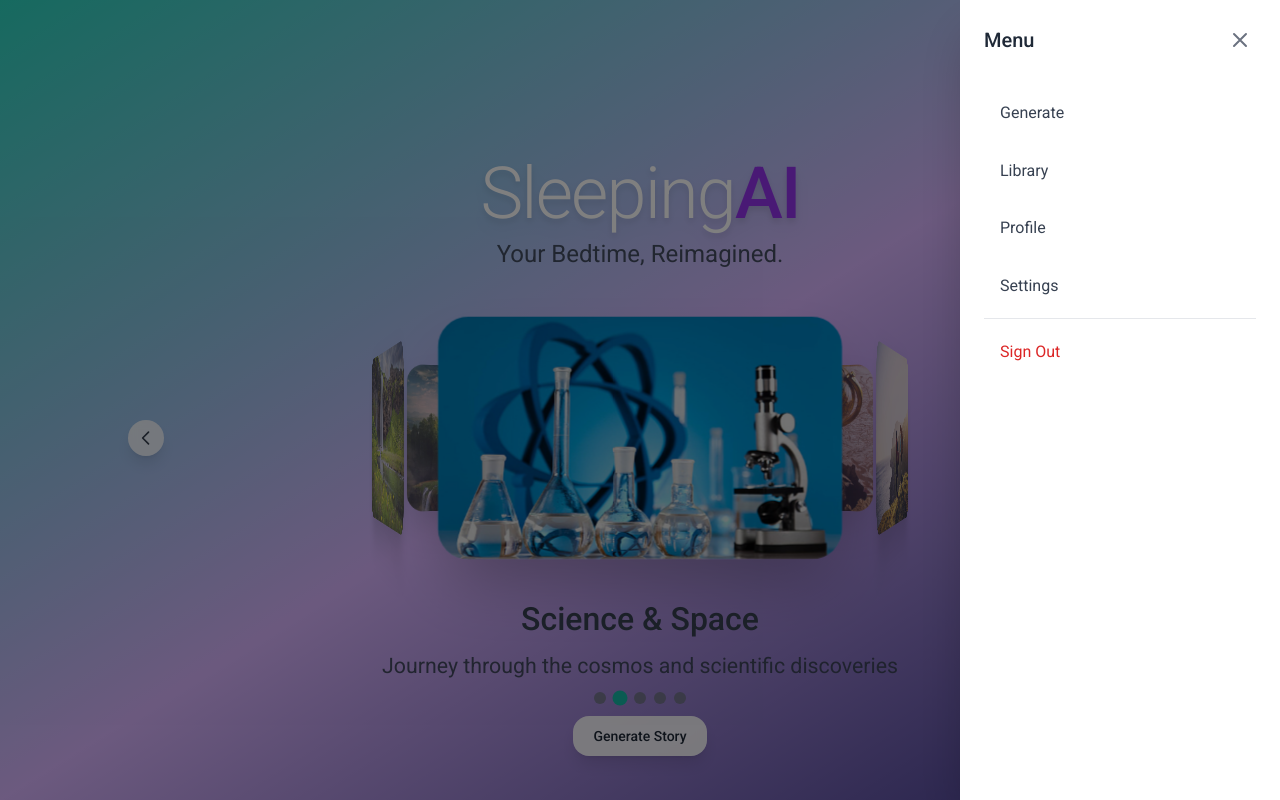
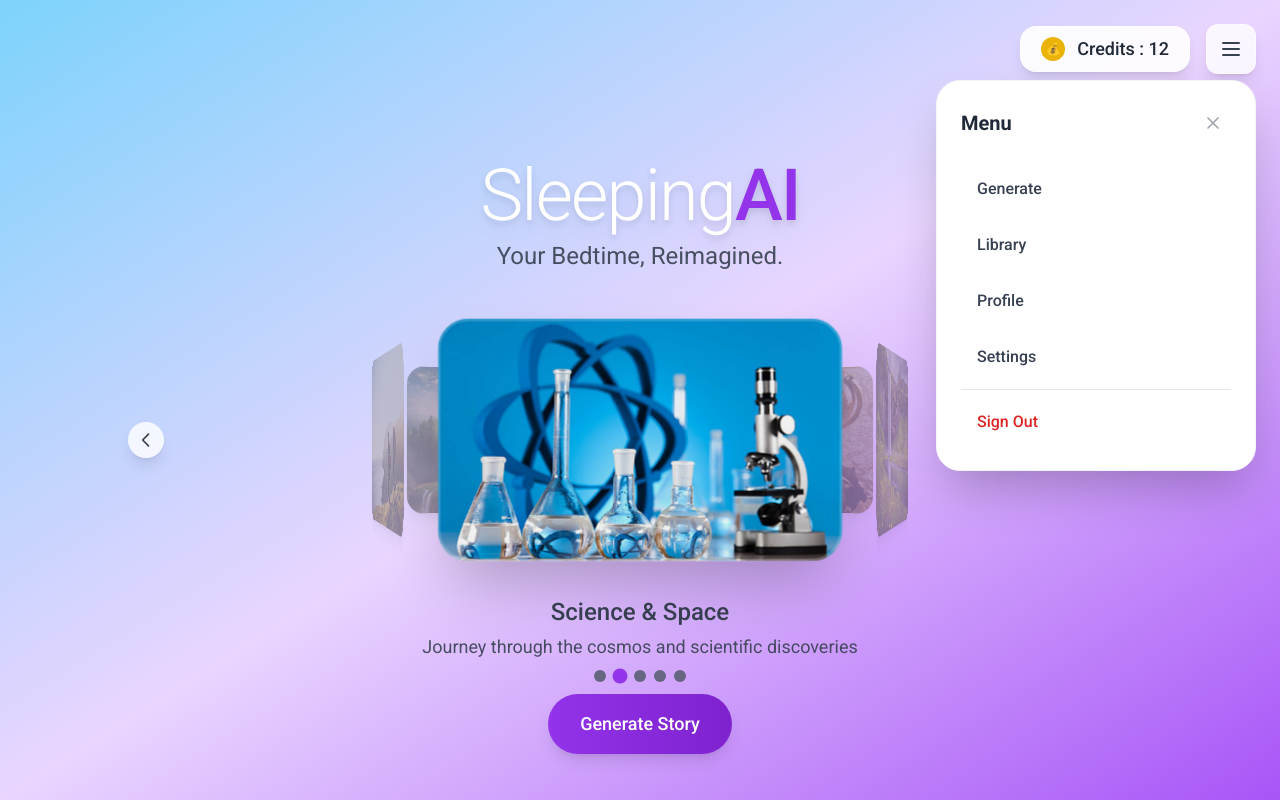
Before and after one commit to vladboureanu/sleepingai, a Next.js app: page /dashboard in a window 1280 px wide. Both pictures are taken after a click on the button 1231 px from the left and 49 px from the top of the page. Built offline with nearby package versions, Linux system fonts and the light colour scheme.

Commit message:
carousel + menu

```diff
--- a/app/dashboard/page.js
+++ b/app/dashboard/page.js
@@ -1,6 +1,6 @@
 'use client';
 
-import { useState } from 'react';
+import { useState, useEffect, useRef } from 'react';
 import { useRouter } from 'next/navigation';
 
 function HomePage() {
@@ -9,13 +9,31 @@ function HomePage() {
   const [visualRotation, setVisualRotation] = useState(-72); // Track visual rotation separately
   const [showMenu, setShowMenu] = useState(false);
   const router = useRouter();
+  const menuRef = useRef(null);
+
+  // Close menu when clicking outside
+  useEffect(() => {
+    function handleClickOutside(event) {
+      if (menuRef.current && !menuRef.current.contains(event.target)) {
+        setShowMenu(false);
+      }
+    }
+
+    // Only add listener when menu is open
+    if (showMenu) {
+      document.addEventListener('mousedown', handleClickOutside);
+      return () => {
+        document.removeEventListener('mousedown', handleClickOutside);
+      };
+    }
+  }, [showMenu]);
 
   const topics = [
     {
-      id: 'nature',
-      title: 'Nature & Wildlife',
-      image: 'nature.jpg',
-      description: 'Explore the wonders of the natural world'
+      id: 'philosophy',
+      title: 'Philosophy and Dreams',
+      image: 'philosophy.jpg',
+      description: 'Adventures and Ideas: Simple Paths to Big Dreams'
     },
     {
       id: 'science',
@@ -24,27 +42,31 @@ function HomePage() {
       description: 'Journey through the cosmos and scientific discoveries'
     },
     {
-      id: 'adventure',
-      title: 'Adventure & Travel',
-      image: 'adventure.jpg',
-      description: 'Embark on exciting adventures around the world'
+      id: 'nature',
+      title: 'Nature Escapes',
+      image: 'nature.jpg',
+      description: 'Explore the wonders of the natural world'
+    },
+    {
+      id: 'fantasy',
+      title: 'Fantasy Realms',
+      image: 'history.jpg',
+      description: 'Enter magical realms and mystical adventures'
     },
     {
       id: 'history',
-      title: 'History & Culture',
-      image: 'history.jpg',
+      title: 'Historical Echoes',
+      image: 'fantasy.jpg',
       description: 'Discover ancient civilizations and cultural treasures'
-    },
-    {
-      id: 'fantasy',
-      title: 'Fantasy & Magic',
-      image: 'fantasy.jpg',
-      description: 'Enter magical realms and mystical adventures'
     }
   ];
 
   const handleTopicSelect = (index) => {
     setSelectedTopic(index);
+    // Calculate the rotation needed to bring this topic to center
+    // Negative because we rotate the container opposite to bring item forward
+    const targetRotation = -index * 72;
+    setVisualRotation(targetRotation);
   };
 
   const handleGenerateStory = () => {
@@ -56,26 +78,28 @@ function HomePage() {
   };
 
   const handlePrevTopic = () => {
-    setSelectedTopic(prev => prev === 0 ? topics.length - 1 : prev - 1);
-    setVisualRotation(prev => prev + 72); // Always rotate in one direction
+    const newTopic = selectedTopic === 0 ? topics.length - 1 : selectedTopic - 1;
+    setSelectedTopic(newTopic);
+    setVisualRotation(prev => prev - 72); // Left arrow = rotate left (negative)
   };
 
   const handleNextTopic = () => {
-    setSelectedTopic(prev => prev === topics.length - 1 ? 0 : prev + 1);
-    setVisualRotation(prev => prev - 72); // Always rotate in the other direction
+    const newTopic = selectedTopic === topics.length - 1 ? 0 : selectedTopic + 1;
+    setSelectedTopic(newTopic);
+    setVisualRotation(prev => prev + 72); // Right arrow = rotate right (positive)
   };
 
   return (
-    <div className="min-h-screen bg-gradient-to-br from-teal-400 via-purple-300 to-indigo-900 flex flex-col font-roboto" style={{ fontSize: '16px' }}>
+    <div className="min-h-screen bg-gradient-to-br from-sky-300 via-purple-200 to-purple-500 flex flex-col font-roboto" style={{ fontSize: '16px' }}>
       {/* Header */}
       <div className="flex justify-end items-center p-6">
         <div className="flex items-center gap-4">
           {/* Credits Display */}
-          <div className="bg-white bg-opacity-80 backdrop-blur-sm rounded-2xl px-5 py-2 flex items-center gap-3 shadow-lg border border-white border-opacity-30">
+          <div className="bg-white bg-opacity-90 backdrop-blur-md rounded-2xl px-5 py-2 flex items-center gap-3 shadow-lg border border-white border-opacity-30">
             <div className="w-6 h-6 bg-yellow-500 rounded-full flex items-center justify-center">
               <span className="text-xs font-bold text-white">💰</span>
             </div>
-            <span className="text-gray-800 font-medium">Credits : {credits}</span>
+            <span className="text-gray-800 font-medium text-lg">Credits : {credits}</span>
           </div>
 
           {/* Hamburger Menu */}
@@ -124,13 +148,20 @@ function HomePage() {
             >
               {topics.map((topic, index) => {
                 const angle = (index * 72); // 72 degrees between each card
-                const isActive = index === selectedTopic;
+
+                // Calculate which card is currently in the center based on rotation
+                const currentRotation = visualRotation % 360;
+                const normalizedRotation = currentRotation < 0 ? currentRotation + 360 : currentRotation;
+                const cardRotation = (angle + normalizedRotation) % 360;
+
+                // A card is in center when its rotation is close to 0 degrees (facing forward)
+                const isInCenter = Math.abs(cardRotation) < 36 || Math.abs(cardRotation - 360) < 36;
 
                 // Bigger horizontal circle positioning
                 const rotateY = angle;
                 const translateZ = 250; // Bigger radius
-                const scale = isActive ? 1 : 0.85;
-                const opacity = isActive ? 1 : 0.7;
+                const scale = isInCenter ? 1 : 0.85;
+                const opacity = isInCenter ? 1 : 0.4; // Center card fully visible, others transparent
 
                 return (
                   <div
@@ -139,23 +170,30 @@ function HomePage() {
                     style={{
                       transform: `rotateY(${rotateY}deg) translateZ(${translateZ}px) scale(${scale})`,
                       opacity: opacity,
-                      zIndex: isActive ? 30 : 20,
+                      zIndex: isInCenter ? 30 : 20,
                       transformStyle: 'preserve-3d'
                     }}
                     onClick={() => handleTopicSelect(index)}
                   >
-                    <div className="relative rounded-3xl overflow-hidden shadow-2xl w-80 h-48">
+                    <div className={`relative rounded-3xl overflow-hidden w-80 h-48 ${
+                      isInCenter ? 'shadow-2xl' : 'shadow-lg'
+                    }`}>
                       <img
                         src={`/images/${topic.image}`}
                         alt={topic.title}
                         className="w-full h-full object-cover"
                         style={{ display: 'block' }}
                       />
-                      <div className="absolute inset-0 bg-black bg-opacity-10"></div>
+                      {/* Dynamic overlay based on center position */}
+                      <div className={`absolute inset-0 transition-all duration-600 ${
+                        isInCenter
+                          ? 'bg-black bg-opacity-5'
+                          : 'bg-black bg-opacity-40'
+                      }`}></div>
 
-                      {/* Enhanced glow effect for active card */}
-                      {isActive && (
-                        <div className="absolute -inset-1 bg-gradient-to-r from-teal-400 to-purple-400 rounded-3xl opacity-30 blur-sm -z-10"></div>
+                      {/* Optional: Add subtle border highlight for center card */}
+                      {isInCenter && (
+                        <div className="absolute inset-0 border-2 border-white border-opacity-20 rounded-3xl pointer-events-none"></div>
                       )}
                     </div>
                   </div>
@@ -175,10 +213,10 @@ function HomePage() {
           </button>
         </div>
 
-        {/* Topic Title and Description - Tighter spacing */}
+        {/* Topic Title and Description - Using same typography as landing page */}
         <div className="text-center mb-2 px-4">
-          <h3 className="text-heading-sm font-medium text-gray-700 mb-1">{topics[selectedTopic].title}</h3>
-          <p className="text-body text-gray-700 max-w-xl mx-auto leading-relaxed font-normal opacity-90">
+          <h3 className="text-xl md:text-2xl font-medium text-gray-700 mb-1">{topics[selectedTopic].title}</h3>
+          <p className="text-lg text-gray-700 max-w-xl mx-auto leading-relaxed font-normal opacity-90">
             {topics[selectedTopic].description}
           </p>
         </div>
@@ -191,59 +229,104 @@ function HomePage() {
               onClick={() => handleTopicSelect(index)}
               className={`w-3 h-3 rounded-full transition-all duration-300 ${
                 index === selectedTopic
-                  ? 'bg-teal-500 scale-125'
-                  : 'bg-gray-500 hover:bg-gray-400 opacity-80'
+                  ? 'bg-purple-600 scale-125'
+                  : 'bg-gray-600 hover:bg-gray-500 opacity-80'
               }`}
             />
           ))}
         </div>
 
-        {/* Generate Story Button - Compact */}
+        {/* Generate Story Button - Matching landing page button style */}
         <button
           onClick={handleGenerateStory}
           disabled={credits === 0}
-          className="bg-white bg-opacity-90 hover:bg-opacity-100 disabled:bg-gray-300 text-gray-800 py-2.5 px-5 rounded-2xl font-medium text-sm shadow-lg hover:shadow-xl transform hover:-translate-y-0.5 disabled:transform-none transition-all duration-300 disabled:cursor-not-allowed backdrop-blur-sm"
+          className={`py-4 px-8 rounded-full font-medium text-lg shadow-lg hover:shadow-xl transform hover:-translate-y-0.5 hover:scale-105 transition-all duration-300 ease-out disabled:transform-none disabled:cursor-not-allowed ${
+            credits > 0
+              ? 'bg-gradient-to-r from-purple-600 to-purple-700 hover:from-purple-700 hover:to-purple-800 text-white'
+              : 'bg-gray-300 text-gray-600'
+          }`}
         >
           {credits > 0 ? 'Generate Story' : 'No Credits Available'}
         </button>
       </div>
 
-      {/* Mobile Menu Overlay */}
+      {/* Card-Flip Menu with Click-Outside-to-Close */}
       {showMenu && (
-        <div className="fixed inset-0 bg-black bg-opacity-50 z-50 flex justify-end">
-          <div className="bg-white w-80 h-full p-6 shadow-2xl">
-            <div className="flex justify-between items-center mb-8">
-              <h3 className="text-xl font-medium text-gray-800">Menu</h3>
+        <div
+          ref={menuRef}
+          className="fixed top-20 right-6 w-80 z-50"
+          style={{ perspective: '1000px' }}
+        >
+          <div
+            className={`w-full transition-transform duration-700 ease-in-out ${
+              showMenu ? 'transform rotateY-180' : ''
+            }`}
+            style={{
+              transformStyle: 'preserve-3d',
+              transform: 'rotateY(180deg)'
+            }}
+          >
+            {/* Menu Card */}
+            <div
+              className="w-full bg-white rounded-3xl shadow-2xl border border-gray-100"
+              style={{
+                backfaceVisibility: 'hidden',
+                transform: 'rotateY(180deg)'
+              }}
+            >
+              <div className="p-6">
+                {/* Header */}
+                <div className="flex justify-between items-center mb-6">
+                  <h3 className="text-xl font-bold text-gray-800">Menu</h3>
                   <button
                     onClick={() => setShowMenu(false)}
-                className="text-gray-500 hover:text-gray-700 p-1"
+                    className="text-gray-400 hover:text-gray-600 p-2 rounded-full hover:bg-gray-100 transition-all duration-200"
                   >
-                <svg className="w-6 h-6" fill="none" stroke="currentColor" viewBox="0 0 24 24">
+                    <svg className="w-5 h-5" fill="none" stroke="currentColor" viewBox="0 0 24 24">
                       <path strokeLinecap="round" strokeLinejoin="round" strokeWidth={2} d="M6 18L18 6M6 6l12 12" />
                     </svg>
                   </button>
                 </div>
 
+                {/* Menu Items */}
                 <div className="space-y-2">
-              <button className="w-full text-left py-3 px-4 text-gray-700 hover:bg-gray-100 rounded-xl transition-colors">
+                  <button
+                    onClick={() => router.push('/generate')}
+                    className="w-full text-left py-3 px-4 text-gray-700 hover:bg-gray-50 rounded-xl text-base font-medium transition-all duration-200"
+                  >
                     Generate
                   </button>
-              <button className="w-full text-left py-3 px-4 text-gray-700 hover:bg-gray-100 rounded-xl transition-colors">
+                  <button
+                    onClick={() => router.push('/library')}
+                    className="w-full text-left py-3 px-4 text-gray-700 hover:bg-gray-50 rounded-xl text-base font-medium transition-all duration-200"
+                  >
                     Library
                   </button>
-              <button className="w-full text-left py-3 px-4 text-gray-700 hover:bg-gray-100 rounded-xl transition-colors">
+                  <button
+                    onClick={() => router.push('/profile')}
+                    className="w-full text-left py-3 px-4 text-gray-700 hover:bg-gray-50 rounded-xl text-base font-medium transition-all duration-200"
+                  >
                     Profile
                   </button>
-              <button className="w-full text-left py-3 px-4 text-gray-700 hover:bg-gray-100 rounded-xl transition-colors">
+                  <button
+                    onClick={() => router.push('/settings')}
+                    className="w-full text-left py-3 px-4 text-gray-700 hover:bg-gray-50 rounded-xl text-base font-medium transition-all duration-200"
+                  >
                     Settings
                   </button>
-              <hr className="my-4 border-gray-200" />
+
+                  {/* Divider */}
+                  <div className="border-t border-gray-200 my-4"></div>
+
+                  {/* Sign Out */}
                   <button
                     onClick={() => router.push('/')}
-                className="w-full text-left py-3 px-4 text-red-600 hover:bg-red-50 rounded-xl transition-colors"
+                    className="w-full text-left py-3 px-4 text-red-600 hover:bg-red-50 rounded-xl text-base font-medium transition-all duration-200"
                   >
                     Sign Out
                   </button>
+                </div>
+              </div>
             </div>
           </div>
         </div>
```
Also changed, not shown: public/images/philosophy.jpg (renamed from public/images/adventure.jpg). Lines whose indentation alone changed are shown as unchanged.
